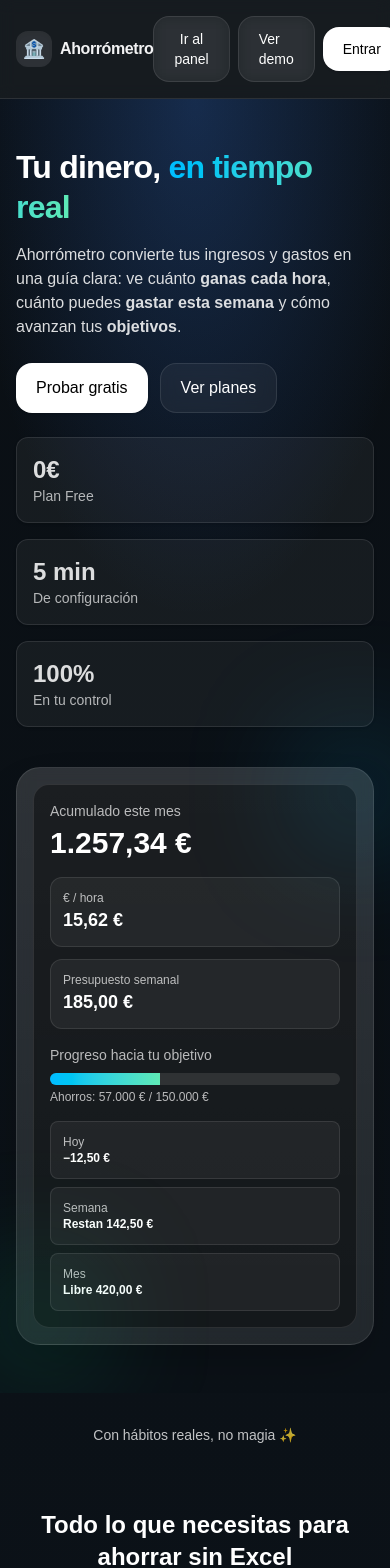
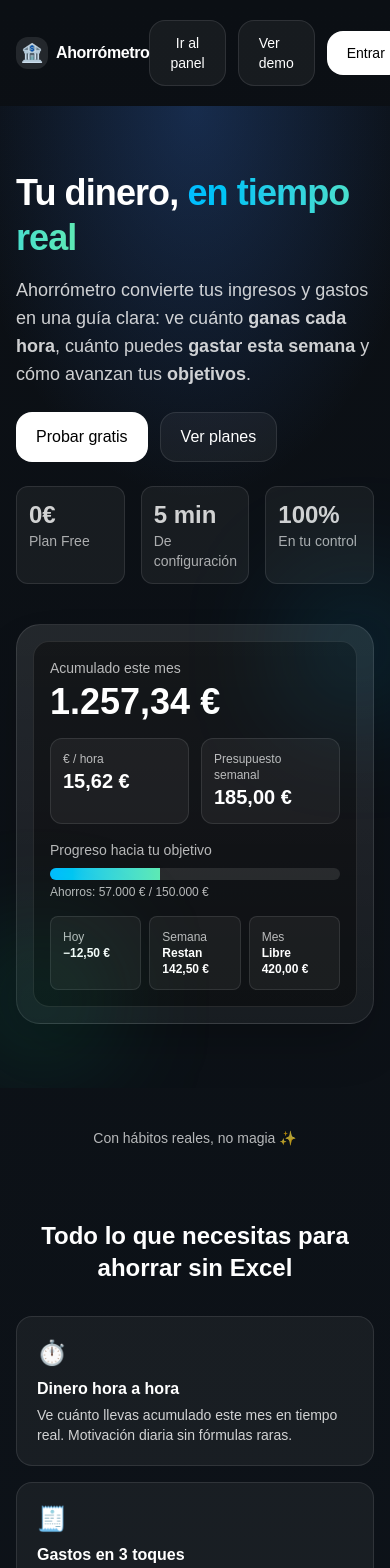
Before and after one commit to davcrelib/ahorrometro-pro, a Next.js app: page / in a window 390 px wide. Shown: the top 1568 px of the page. Built offline with nearby package versions, Linux system fonts and the light colour scheme; no server answers.

Commit message:
responsive mode

```diff
--- a/src/app/page.tsx
+++ b/src/app/page.tsx
@@ -44,36 +44,30 @@
     }
   }
 
-  // Botones con micro-interacciones y mejor accesibilidad
+  // Clases base reutilizables para botones con micro-interacciones
   const btnBase =
-    "inline-flex items-center justify-center gap-2 px-5 py-3 rounded-2xl font-medium transition active:scale-[0.98] focus-visible:outline-none focus-visible:ring-2 focus-visible:ring-emerald-300 focus-visible:ring-offset-2 focus-visible:ring-offset-[#0e141b] disabled:opacity-60 disabled:cursor-not-allowed";
-  const btnPrimary =
-    `${btnBase} bg-white text-black hover:opacity-90 shadow-sm hover:shadow md:will-change-[transform]`;
-  const btnGhost =
-    `${btnBase} bg-white/[0.04] border border-white/10 hover:bg-white/[0.08] backdrop-blur supports-[backdrop-filter]:bg-white/5`;
+    "inline-flex items-center justify-center gap-2 px-5 py-3 rounded-2xl font-medium transition active:scale-[0.98] focus-visible:outline-none focus-visible:ring-2 focus-visible:ring-emerald-300 disabled:opacity-60 disabled:cursor-not-allowed";
+  const btnPrimary = `${btnBase} bg-white text-black hover:opacity-90`;
+  const btnGhost = `${btnBase} bg-white/5 border border-white/10 hover:bg-white/10`;
 
   return (
-    <main className="min-h-screen bg-gradient-to-b from-[#0a0f14] via-[#0c131a] to-[#0a0f14] text-white selection:bg-emerald-400/20 selection:text-white">
+    <main className="min-h-screen bg-gradient-to-b from-[#0b0f14] via-[#0e141b] to-[#0b0f14] text-white">
       {/* NAVBAR */}
-      <nav className="sticky top-0 z-40 mx-auto max-w-7xl px-4 sm:px-6 lg:px-8 py-4 flex items-center justify-between backdrop-blur supports-[backdrop-filter]:bg-white/5 bg-white/[0.02] border-b border-white/10">
+      <nav className="mx-auto max-w-7xl px-4 sm:px-6 lg:px-8 py-5 flex items-center justify-between">
         <div className="flex items-center gap-2">
-          <div className="h-9 w-9 rounded-xl bg-white/10 grid place-items-center shadow-inner">
-            <span className="text-lg" aria-hidden>🏦</span>
+          <div className="h-8 w-8 rounded-xl bg-white/10 grid place-items-center">
+            <span className="text-lg">🏦</span>
           </div>
-          <span className="font-semibold tracking-tight text-white/95">Ahorrómetro</span>
+          <span className="font-semibold tracking-tight">Ahorrómetro</span>
         </div>
-        <div className="flex items-center gap-2 text-sm">
+        <div className="flex items-center gap-3 text-sm">
           <button
             onClick={() => handleCTA("/app")}
-            className={btnGhost + " hidden xs:inline-flex sm:inline-flex"} // visible desde sm, si quieres siempre visible quita 'hidden sm:inline-flex'
+            className={btnGhost}
           >
             Ir al panel
           </button>
-          <Link
-            href="/demo"
-            className={btnGhost + " hidden sm:inline-flex"}
-            aria-label="Ver una demostración sin iniciar sesión"
-          >
+          <Link href="/demo" className={btnGhost}>
             Ver demo
           </Link>
           <button
@@ -95,27 +89,21 @@
 
       {/* HERO */}
       <section className="relative overflow-hidden">
-        <div
-          className="pointer-events-none absolute inset-0 bg-[radial-gradient(60%_40%_at_50%_0%,rgba(59,130,246,0.25),transparent)]"
-          aria-hidden
-        />
-        <div className="mx-auto max-w-6xl px-4 sm:px-6 lg:px-8 py-12 md:py-16 lg:py-24 relative">
+        <div className="pointer-events-none absolute inset-0 bg-[radial-gradient(60%_40%_at_50%_0%,rgba(59,130,246,0.25),transparent)]" />
+        <div className="mx-auto max-w-6xl px-4 sm:px-6 lg:px-8 py-16 lg:py-24 relative">
           <div className="grid lg:grid-cols-2 gap-10 items-center">
             <div>
-              <h1 className="text-[clamp(2rem,5vw,3.25rem)] font-extrabold leading-tight tracking-tight">
-                Tu dinero,{" "}
-                <span className="text-transparent bg-clip-text bg-gradient-to-r from-sky-400 to-emerald-300">
-                  en tiempo real
-                </span>
+              <h1 className="text-4xl md:text-5xl font-extrabold leading-tight tracking-tight">
+                Tu dinero, <span className="text-transparent bg-clip-text bg-gradient-to-r from-sky-400 to-emerald-300">en tiempo real</span>
               </h1>
-              <p className="mt-4 text-base sm:text-lg text-white/85">
+              <p className="mt-4 text-lg text-white/80">
                 Ahorrómetro convierte tus ingresos y gastos en una guía clara: ve cuánto <b>ganas cada hora</b>, cuánto puedes <b>gastar esta semana</b> y cómo avanzan tus <b>objetivos</b>.
               </p>
               <div className="mt-6 flex flex-wrap gap-3">
                 <button
                   onClick={() => handleCTA("/app")}
                   disabled={signingIn}
-                  className={btnPrimary + " shadow-md hover:shadow-lg"}
+                  className={btnPrimary}
                   aria-busy={signingIn}
                 >
                   {signingIn ? (
@@ -130,50 +118,45 @@
                   Ver planes
                 </a>
               </div>
-
-              <div className="mt-6 grid grid-cols-1 xs:grid-cols-3 sm:grid-cols-3 gap-4 text-sm text-white/85">
-                <div className="rounded-xl bg-white/5 border border-white/10 p-4 shadow-sm">
+              <div className="mt-6 grid grid-cols-3 gap-4 text-sm text-white/80">
+                <div className="rounded-xl bg-white/5 border border-white/10 p-3">
                   <div className="text-2xl font-bold">0€</div>
                   <div className="opacity-80">Plan Free</div>
                 </div>
-                <div className="rounded-xl bg-white/5 border border-white/10 p-4 shadow-sm">
+                <div className="rounded-xl bg-white/5 border border-white/10 p-3">
                   <div className="text-2xl font-bold">5 min</div>
                   <div className="opacity-80">De configuración</div>
                 </div>
-                <div className="rounded-xl bg-white/5 border border-white/10 p-4 shadow-sm">
+                <div className="rounded-xl bg-white/5 border border-white/10 p-3">
                   <div className="text-2xl font-bold">100%</div>
                   <div className="opacity-80">En tu control</div>
                 </div>
               </div>
             </div>
-
-            <div className="relative max-w-[680px] mx-auto w-full">
-              <div className="rounded-3xl border border-white/10 bg-gradient-to-b from-white/10 to-white/5 shadow-2xl p-4 backdrop-blur supports-[backdrop-filter]:bg-white/5">
+            <div className="relative">
+              <div className="rounded-3xl border border-white/10 bg-gradient-to-b from-white/10 to-white/5 shadow-2xl p-4">
                 {/* Mock de pantalla */}
-                <div className="rounded-2xl bg-black/40 border border-white/10 p-4 md:p-5">
+                <div className="rounded-2xl bg-black/40 border border-white/10 p-4">
                   <div className="text-sm text-white/70">Acumulado este mes</div>
-                  <div className="text-3xl sm:text-4xl font-bold mt-1">1.257,34 €</div>
-
-                  <div className="mt-4 grid grid-cols-1 sm:grid-cols-2 gap-3">
+                  <div className="text-4xl font-bold mt-1">1.257,34 €</div>
+                  <div className="mt-4 grid grid-cols-2 gap-3">
                     <div className="rounded-xl bg-white/5 border border-white/10 p-3">
                       <div className="text-xs text-white/70">€ / hora</div>
-                      <div className="text-lg sm:text-xl font-semibold">15,62 €</div>
+                      <div className="text-xl font-semibold">15,62 €</div>
                     </div>
                     <div className="rounded-xl bg-white/5 border border-white/10 p-3">
                       <div className="text-xs text-white/70">Presupuesto semanal</div>
-                      <div className="text-lg sm:text-xl font-semibold">185,00 €</div>
+                      <div className="text-xl font-semibold">185,00 €</div>
                     </div>
                   </div>
-
                   <div className="mt-4">
                     <div className="text-sm text-white/70">Progreso hacia tu objetivo</div>
                     <div className="mt-2 h-3 rounded-full bg-white/10 overflow-hidden">
-                      <div className="h-3 bg-gradient-to-r from-sky-400 to-emerald-300 w-[38%] motion-safe:transition-[width] motion-safe:duration-700" />
+                      <div className="h-3 bg-gradient-to-r from-sky-400 to-emerald-300 w-[38%]" />
                     </div>
                     <div className="mt-1 text-xs text-white/70">Ahorros: 57.000 € / 150.000 €</div>
                   </div>
-
-                  <div className="mt-4 grid grid-cols-1 sm:grid-cols-3 gap-2 text-xs">
+                  <div className="mt-4 grid grid-cols-3 gap-2 text-xs">
                     <div className="rounded-lg bg-white/5 border border-white/10 p-3">
                       <div className="text-white/70">Hoy</div>
                       <div className="font-semibold">−12,50 €</div>
@@ -189,31 +172,30 @@
                   </div>
                 </div>
               </div>
-
-              <div className="absolute -bottom-6 -left-6 h-24 w-24 rounded-full blur-3xl bg-emerald-400/30" aria-hidden />
-              <div className="absolute -top-6 -right-8 h-24 w-24 rounded-full blur-3xl bg-sky-400/30" aria-hidden />
+              <div className="absolute -bottom-6 -left-6 h-24 w-24 rounded-full blur-3xl bg-emerald-400/30" />
+              <div className="absolute -top-6 -right-8 h-24 w-24 rounded-full blur-3xl bg-sky-400/30" />
             </div>
           </div>
         </div>
       </section>
 
       {/* SOCIAL PROOF */}
-      <section className="mx-auto max-w-6xl px-4 sm:px-6 lg:px-8 py-8 sm:py-10">
-        <div className="text-center text-white/75 text-sm">Con hábitos reales, no magia ✨</div>
+      <section className="mx-auto max-w-6xl px-4 sm:px-6 lg:px-8 py-10">
+        <div className="text-center text-white/70 text-sm">Con hábitos reales, no magia ✨</div>
       </section>
 
       {/* FEATURES */}
       <section className="mx-auto max-w-6xl px-4 sm:px-6 lg:px-8 py-8">
         <h2 className="text-2xl md:text-3xl font-bold text-center">Todo lo que necesitas para ahorrar sin Excel</h2>
-        <div className="mt-8 grid grid-cols-1 md:grid-cols-3 gap-4">
+        <div className="mt-8 grid md:grid-cols-3 gap-4">
           {features.map((f) => (
             <div
               key={f.title}
-              className="rounded-2xl bg-white/5 border border-white/10 p-5 shadow-sm transition hover:border-white/20 hover:bg-white/10 hover:shadow"
+              className="rounded-2xl bg-white/5 border border-white/10 p-5 transition hover:border-white/20 hover:bg-white/10"
             >
-              <div className="text-2xl" aria-hidden>{f.emoji}</div>
+              <div className="text-2xl">{f.emoji}</div>
               <div className="mt-2 font-semibold">{f.title}</div>
-              <p className="mt-1 text-sm text-white/85">{f.desc}</p>
+              <p className="mt-1 text-sm text-white/80">{f.desc}</p>
             </div>
           ))}
         </div>
@@ -222,17 +204,17 @@
       {/* HOW IT WORKS */}
       <section className="mx-auto max-w-6xl px-4 sm:px-6 lg:px-8 py-12">
         <h2 className="text-2xl md:text-3xl font-bold text-center">Cómo funciona</h2>
-        <div className="mt-8 grid grid-cols-1 lg:grid-cols-3 gap-6">
+        <div className="mt-8 grid lg:grid-cols-3 gap-6">
           {steps.map((s, idx) => (
             <div
               key={s.title}
-              className="rounded-2xl bg-white/5 border border-white/10 p-5 shadow-sm transition hover:border-white/20 hover:bg-white/10 hover:shadow"
+              className="rounded-2xl bg-white/5 border border-white/10 p-5 transition hover:border-white/20 hover:bg-white/10"
             >
               <div className="h-8 w-8 grid place-items-center rounded-lg bg-white/10 border border-white/10 font-bold text-sm">
                 {idx + 1}
               </div>
               <div className="mt-2 font-semibold">{s.title}</div>
-              <p className="mt-1 text-sm text-white/85">{s.desc}</p>
+              <p className="mt-1 text-sm text-white/80">{s.desc}</p>
             </div>
           ))}
         </div>
@@ -240,7 +222,7 @@
           <button
             onClick={() => handleCTA("/app")}
             disabled={signingIn}
-            className={btnPrimary + " shadow-md hover:shadow-lg"}
+            className={btnPrimary}
             aria-busy={signingIn}
           >
             {signingIn ? (
@@ -257,11 +239,11 @@
       {/* TESTIMONIOS */}
       <section className="mx-auto max-w-6xl px-4 sm:px-6 lg:px-8 py-12">
         <h2 className="text-2xl md:text-3xl font-bold text-center">Historias reales</h2>
-        <div className="mt-8 grid grid-cols-1 md:grid-cols-3 gap-4">
+        <div className="mt-8 grid md:grid-cols-3 gap-4">
           {testimonials.map((t) => (
             <div
               key={t.name}
-              className="rounded-2xl bg-white/5 border border-white/10 p-5 shadow-sm transition hover:border-white/20 hover:bg-white/10 hover:shadow"
+              className="rounded-2xl bg-white/5 border border-white/10 p-5 transition hover:border-white/20 hover:bg-white/10"
             >
               <p className="text-sm text-white/90">“{t.quote}”</p>
               <div className="mt-3 text-xs text-white/70">{t.name}</div>
@@ -273,9 +255,9 @@
       {/* PRICING */}
       <section id="precios" className="mx-auto max-w-6xl px-4 sm:px-6 lg:px-8 py-12">
         <h2 className="text-2xl md:text-3xl font-bold text-center">Precios simples</h2>
-        <div className="mt-8 grid grid-cols-1 md:grid-cols-2 gap-6">
+        <div className="mt-8 grid md:grid-cols-2 gap-6">
           {/* FREE */}
-          <div className="rounded-3xl border border-white/10 bg-white/5 p-6 flex flex-col shadow-sm">
+          <div className="rounded-3xl border border-white/10 bg-white/5 p-6 flex flex-col">
             <div className="text-sm uppercase tracking-wider text-white/70">Free</div>
             <div className="mt-1 text-4xl font-extrabold">0 €</div>
             <ul className="mt-4 text-sm space-y-2 text-white/85">
@@ -287,7 +269,7 @@
               <button
                 onClick={() => handleCTA("/app")}
                 disabled={signingIn}
-                className={btnPrimary + " w-full shadow-md hover:shadow-lg"}
+                className={btnPrimary + " w-full"}
                 aria-busy={signingIn}
               >
                 {signingIn ? (
@@ -300,10 +282,9 @@
               </button>
             </div>
           </div>
-
           {/* PRO */}
-          <div className="relative rounded-3xl border border-emerald-300/30 bg-gradient-to-b from-emerald-400/10 to-emerald-400/5 p-6 flex flex-col shadow-[0_0_0_1px_rgba(16,185,129,0.15)]">
-            <div className="absolute -top-3 right-6 text-xs px-2 py-1 rounded-full bg-emerald-400 text-black font-semibold shadow">
+          <div className="relative rounded-3xl border border-emerald-300/30 bg-gradient-to-b from-emerald-400/10 to-emerald-400/5 p-6 flex flex-col">
+            <div className="absolute -top-3 right-6 text-xs px-2 py-1 rounded-full bg-emerald-400 text-black font-semibold">
               Recomendado
             </div>
             <div className="text-sm uppercase tracking-wider text-white/70">Pro</div>
@@ -312,7 +293,7 @@
             </div>
             <ul className="mt-4 text-sm space-y-2 text-white/85">
               <li>• Sincronización en la nube (móvil y PC)</li>
-              <li>• Backups automáticos y exportación 1-click</li>
+              <li>• Backups automáticos y exportación 1‑click</li>
               <li>• Soporte personalizado</li>
               <li>• Próximamente notificaciones para recordatorios</li>
             </ul>
@@ -320,7 +301,7 @@
               <button
                 onClick={() => handleCTA("/billing")}
                 disabled={signingIn}
-                className={btnPrimary + " w-full shadow-md hover:shadow-lg"}
+                className={btnPrimary + " w-full"}
                 aria-busy={signingIn}
               >
                 {signingIn ? (
@@ -339,14 +320,14 @@
       {/* FAQ */}
       <section className="mx-auto max-w-6xl px-4 sm:px-6 lg:px-8 py-12">
         <h2 className="text-2xl md:text-3xl font-bold text-center">Preguntas frecuentes</h2>
-        <div className="mt-6 grid grid-cols-1 md:grid-cols-2 gap-4">
+        <div className="mt-6 grid md:grid-cols-2 gap-4">
           {faq.map((q) => (
             <div
               key={q.q}
-              className="rounded-2xl bg-white/5 border border-white/10 p-5 shadow-sm transition hover:border-white/20 hover:bg-white/10 hover:shadow"
+              className="rounded-2xl bg-white/5 border border-white/10 p-5 transition hover:border-white/20 hover:bg-white/10"
             >
               <div className="font-semibold">{q.q}</div>
-              <p className="mt-1 text-sm text-white/85">{q.a}</p>
+              <p className="mt-1 text-sm text-white/80">{q.a}</p>
             </div>
           ))}
         </div>
@@ -354,25 +335,16 @@
 
       {/* FOOTER */}
       <footer className="border-t border-white/10">
-        <div className="mx-auto max-w-7xl px-4 sm:px-6 lg:px-8 py-8 flex flex-col md:flex-row items-center justify-between gap-3 text-sm text-white/75">
+        <div className="mx-auto max-w-7xl px-4 sm:px-6 lg:px-8 py-8 flex flex-col md:flex-row items-center justify-between gap-3 text-sm text-white/70">
           <div>© {new Date().getFullYear()} Ahorrómetro. Hecho con ❤️ en España.</div>
           <div className="flex items-center gap-4">
-            <Link
-              href="/terminos"
-              className="hover:text-white focus-visible:outline-none focus-visible:ring-2 focus-visible:ring-emerald-300 rounded-md px-1"
-            >
+            <Link href="/terminos" className="hover:text-white focus-visible:outline-none focus-visible:ring-2 focus-visible:ring-emerald-300 rounded-md px-1">
               Términos
             </Link>
-            <Link
-              href="/privacidad"
-              className="hover:text-white focus-visible:outline-none focus-visible:ring-2 focus-visible:ring-emerald-300 rounded-md px-1"
-            >
+            <Link href="/privacidad" className="hover:text-white focus-visible:outline-none focus-visible:ring-2 focus-visible:ring-emerald-300 rounded-md px-1">
               Privacidad
             </Link>
-            <a
-              href="#precios"
-              className="hover:text-white focus-visible:outline-none focus-visible:ring-2 focus-visible:ring-emerald-300 rounded-md px-1"
-            >
+            <a href="#precios" className="hover:text-white focus-visible:outline-none focus-visible:ring-2 focus-visible:ring-emerald-300 rounded-md px-1">
               Precios
             </a>
           </div>
@@ -385,7 +357,7 @@
 function Spinner() {
   return (
     <svg
-      className="h-4 w-4 animate-spin motion-reduce:hidden"
+      className="h-4 w-4 animate-spin"
       viewBox="0 0 24 24"
       fill="none"
       aria-hidden
@@ -407,31 +379,87 @@
   );
 }
 
-// ====== Datos estáticos ======
 const features = [
-  { emoji: "⏱️", title: "Dinero hora a hora", desc: "Ve cuánto llevas acumulado este mes en tiempo real. Motivación diaria sin fórmulas raras." },
-  { emoji: "🧾", title: "Gastos en 3 toques", desc: "Apunta cualquier gasto al momento. Categorías simples y sin complicaciones." },
-  { emoji: "📆", title: "Límite semanal automático", desc: "El sistema calcula cuánto puedes gastar esta semana para no romper tu objetivo." },
-  { emoji: "🎯", title: "Objetivo (ej. entrada piso)", desc: "Marca tu meta (ej. 150.000 €) y fecha. Calculamos el ahorro mensual que necesitas." },
-  { emoji: "☁️", title: "Sincronización (Pro)", desc: "Tus datos en la nube: iPhone y portátil siempre iguales. Backups automáticos." },
-  { emoji: "📈", title: "Métricas claras", desc: "€ / hora, acumulado del mes, progreso y tendencia semanal. Todo a simple vista." },
+  {
+    emoji: "⏱️",
+    title: "Dinero hora a hora",
+    desc: "Ve cuánto llevas acumulado este mes en tiempo real. Motivación diaria sin fórmulas raras.",
+  },
+  {
+    emoji: "🧾",
+    title: "Gastos en 3 toques",
+    desc: "Apunta cualquier gasto al momento. Categorías simples y sin complicaciones.",
+  },
+  {
+    emoji: "📆",
+    title: "Límite semanal automático",
+    desc: "El sistema calcula cuánto puedes gastar esta semana para no romper tu objetivo.",
+  },
+  {
+    emoji: "🎯",
+    title: "Objetivo (ej. entrada piso)",
+    desc: "Marca tu meta (ej. 150.000 €) y fecha. Calculamos el ahorro mensual que necesitas.",
+  },
+  {
+    emoji: "☁️",
+    title: "Sincronización (Pro)",
+    desc: "Tus datos en la nube: iPhone y portátil siempre iguales. Backups automáticos.",
+  },
+  {
+    emoji: "📈",
+    title: "Métricas claras",
+    desc: "€ / hora, acumulado del mes, progreso y tendencia semanal. Todo a simple vista.",
+  },
 ];
 
 const steps = [
-  { title: "Crea tu plan", desc: "Introduce sueldo, gastos fijos, ahorros y la fecha objetivo." },
-  { title: "Apunta tus gastos", desc: "Anótalos al momento. El límite semanal se ajusta automáticamente." },
-  { title: "Sigue el progreso", desc: "Revisa tu acumulado y cómo te acercas a tus objetivos." },
+  {
+    title: "Crea tu plan",
+    desc: "Introduce sueldo, gastos fijos, ahorros y la fecha objetivo.",
+  },
+  {
+    title: "Apunta tus gastos",
+    desc: "Anótalos al momento. El límite semanal se ajusta automáticamente.",
+  },
+  {
+    title: "Sigue el progreso",
+    desc: "Revisa tu acumulado y cómo te acercas a tus objetivos.",
+  },
 ];
 
 const testimonials = [
-  { name: "María, 27 — Barcelona", quote: "Por fin entiendo cuánto puedo gastar sin sentir culpa. En 2 meses he ahorrado más que en todo el año." },
-  { name: "Javi, 31 — Madrid", quote: "El contador por horas me motiva a no gastar de más. El objetivo del piso ya no parece imposible." },
-  { name: "Laura, 25 — Valencia", quote: "Ligero y claro. Tengo mis gastos controlados sin depender del banco ni hojas de Excel." },
+  {
+    name: "María, 27 — Barcelona",
+    quote:
+      "Por fin entiendo cuánto puedo gastar sin sentir culpa. En 2 meses he ahorrado más que en todo el año.",
+  },
+  {
+    name: "Javi, 31 — Madrid",
+    quote:
+      "El contador por horas me motiva a no gastar de más. El objetivo del piso ya no parece imposible.",
+  },
+  {
+    name: "Laura, 25 — Valencia",
+    quote:
+      "Ligero y claro. Tengo mis gastos controlados sin depender del banco ni hojas de Excel.",
+  },
 ];
 
 const faq = [
-  { q: "¿Necesito conectar mis bancos?", a: "No. Lo apuntas tú en segundos. Tus datos son tuyos y puedes exportarlos cuando quieras." },
-  { q: "¿Funciona sin internet?", a: "No. Tienes que tener una conexión a internet. Para disfrutar sin conexión puedes trabajar en local utilizando el código fuente en github." },
-  { q: "¿Qué incluye el plan Pro?", a: "Sincronización entre dispositivos, múltiples objetivos, backups automáticos y recordatorios." },
-  { q: "¿Puedo cancelar cuando quiera?", a: "Claro. Sin permanencia. Si cancelas, tu información sigue siendo tuya." },
+  {
+    q: "¿Necesito conectar mis bancos?",
+    a: "No. Lo apuntas tú en segundos. Tus datos son tuyos y puedes exportarlos cuando quieras.",
+  },
+  {
+    q: "¿Funciona sin internet?",
+    a: "No. Tienes que tener una conexión a internet. Para disfrutar sin conexión puedes trabajar en local utilizando el código fuente en github.",
+  },
+  {
+    q: "¿Qué incluye el plan Pro?",
+    a: "Sincronización entre dispositivos, múltiples objetivos, backups automáticos y recordatorios.",
+  },
+  {
+    q: "¿Puedo cancelar cuando quiera?",
+    a: "Claro. Sin permanencia. Si cancelas, tu información sigue siendo tuya.",
+  },
 ];
```
